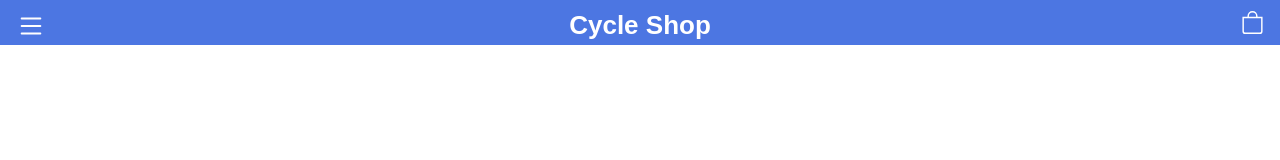
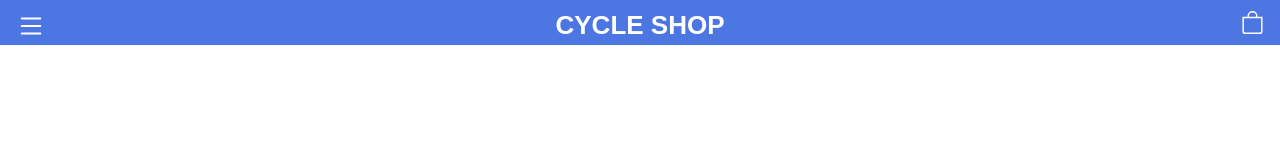
Before and after one commit to aldobasicarnel/ReactWebApp, a React (Create React App) app in the folder react-web-shop/: page / in a window 1280 px wide. Shown: the top 160 px of the page. Built offline with nearby package versions, Linux system fonts and the light colour scheme.

Commit message:
Improving css

```diff
--- a/react-web-shop/src/Components/NavBar/NavBar.css
+++ b/react-web-shop/src/Components/NavBar/NavBar.css
@@ -6,7 +6,6 @@ nav {
 }
 
 .title {
-  position: absolute;
   font-size: 26px;
   position: fixed;
   top: 10px;
@@ -15,6 +14,7 @@ nav {
   background-color: transparent;
   text-align: center;
   color: var(--primary-color);
+  text-transform: uppercase;
 }
 .cart {
   color: var(--primary-color);
@@ -32,6 +32,7 @@ button {
   z-index: 999;
   background-color: transparent;
   font-size: 25px;
+  cursor: pointer;
 }
 .open-nav {
   text-align: center;
@@ -46,8 +47,8 @@ button {
   background-color: transparent;
 }
 .navbar-list {
+  opacity: 0;
   transition: opacity 0.3s ease-in;
-  opacity: 0;
   height: 0;
   overflow: hidden;
 }
```
